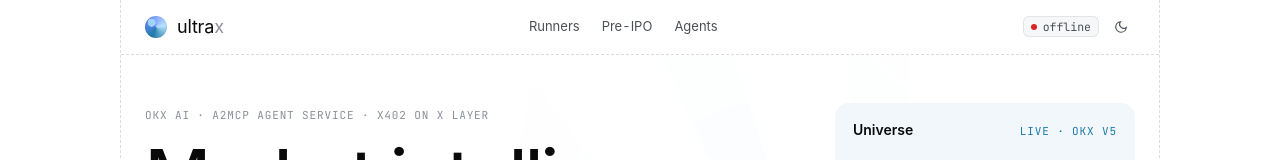
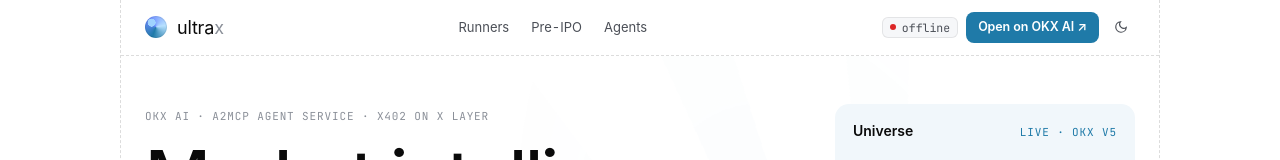
Before and after one commit to fozagtx/UltraX, a Svelte app in the folder web/: page / in a window 1280 px wide. Shown: the top 160 px of the page. Built offline with nearby package versions, Linux system fonts and the light colour scheme; no server answers; a web font is replaced by a local one.

Commit message:
feat(web): Open on OKX AI button in the topbar

```diff
--- a/web/src/App.svelte
+++ b/web/src/App.svelte
@@ -223,6 +223,7 @@
         connecting
       {/if}
     </span>
+    <a class="cta nav-cta" href={agentUrl} target="_blank" rel="noreferrer">Open on OKX AI ↗</a>
     <button class="icon-btn" onclick={toggleTheme} aria-label="Toggle dark mode" title="Toggle dark mode">
       {#if dark}
         <svg width="14" height="14" viewBox="0 0 24 24" fill="none" stroke="currentColor" stroke-width="2"><circle cx="12" cy="12" r="4"/><path d="M12 2v2m0 16v2M4.9 4.9l1.4 1.4m11.4 11.4 1.4 1.4M2 12h2m16 0h2M4.9 19.1l1.4-1.4M17.7 6.3l1.4-1.4"/></svg>
@@ -789,6 +790,12 @@
       0 0 0 1px color-mix(in srgb, var(--accent) 65%, transparent),
       0 0 24px color-mix(in srgb, var(--accent) 45%, transparent);
   }
+  .nav-cta {
+    padding: 6px 12px;
+    border-radius: 8px;
+    font-size: 12.5px;
+    white-space: nowrap;
+  }
   .cta:active {
     transform: scale(0.98);
   }
@@ -1248,7 +1255,8 @@
     }
   }
   @media (max-width: 560px) {
-    .live-hint {
+    .live-hint,
+    .actions .status {
       display: none;
     }
   }
```
